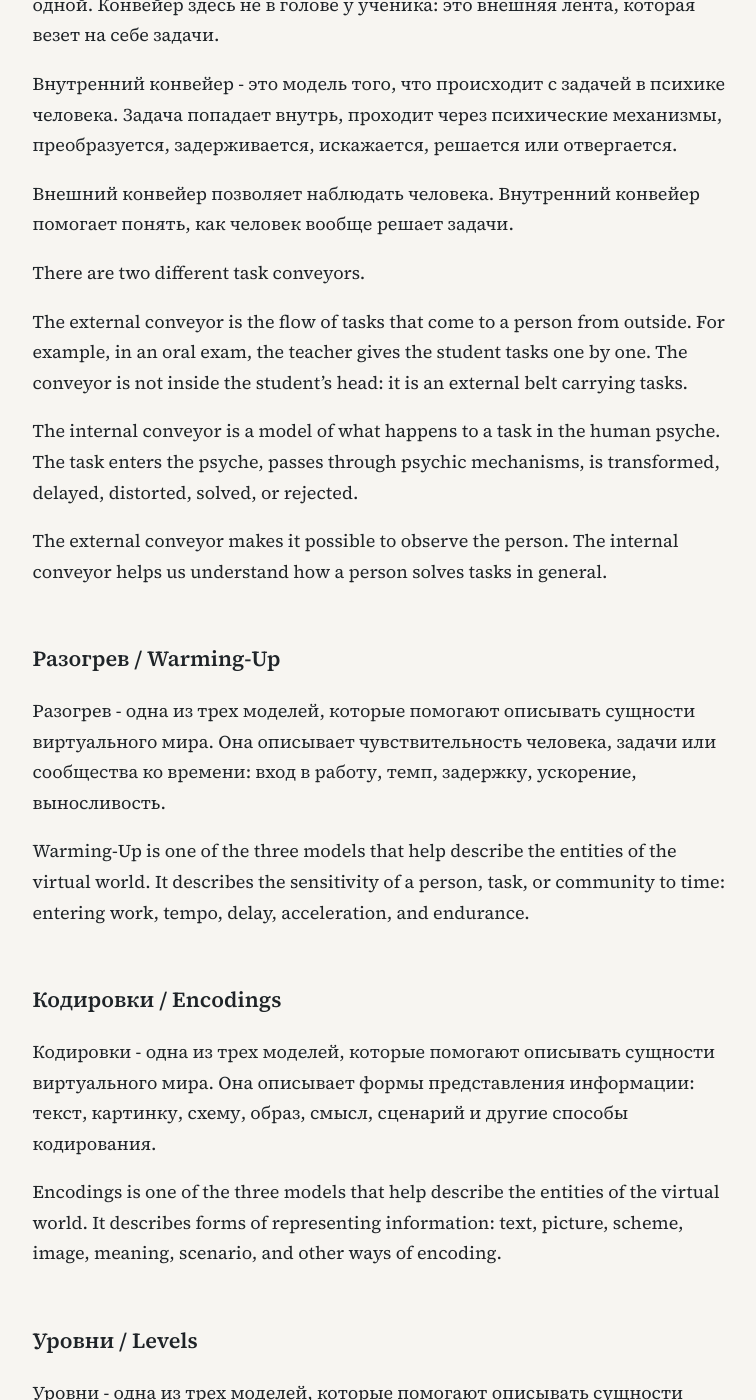
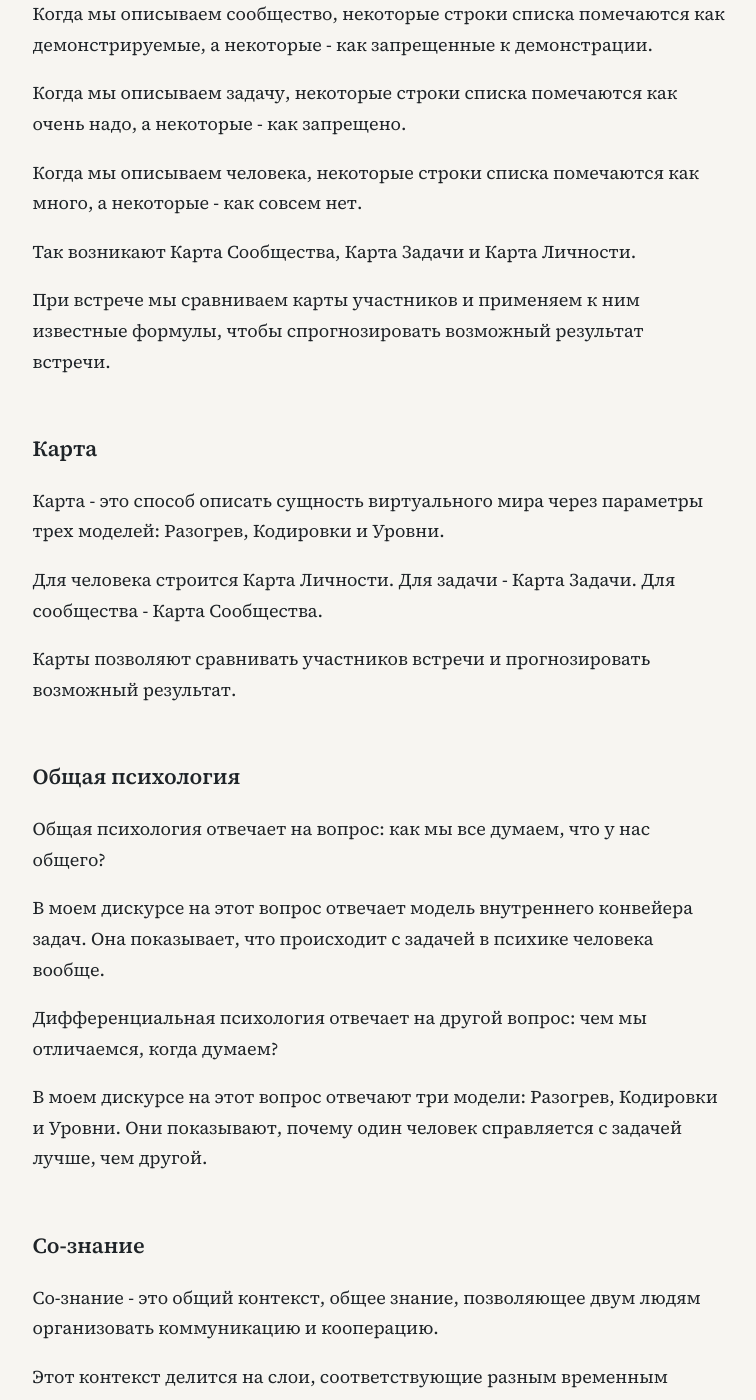
Before and after one commit to jfeldman777/books, a Jekyll site: the page built from 06_short_glossary_ru.md, in a window 1280 px wide and 1400 px high, scrolled down 3394 px. Shown: the whole window, without its empty margins (261-1017 px from the left). Built offline with Jekyll 4.4.1, drawn with Linux system fonts in a browser that asks for light colours; our own code applies the rules of GitHub Pages for plain Markdown files; some of the changed text lies outside the part shown.

Commit message:
навигация лучше

```diff
--- a/06_short_glossary.md
+++ b/06_short_glossary_ru.md
@@ -1,6 +1,6 @@
-# Краткий Словарь / Short Glossary
+# Краткий словарь
 
-## Виртуальный мир / Virtual World
+## Виртуальный мир
 
 В физике принято строить модели изучаемых объектов и экспериментировать с этими моделями. Модели бывают натурные и виртуальные.
 
@@ -10,15 +10,7 @@
 
 В моем дискурсе виртуальный мир - это модель реального мира, в которой представлены люди, задачи и сообщества.
 
-In physics, it is common to build models of the objects being studied and to experiment with these models. Models can be physical or virtual.
-
-For example, someone studying the flight of a cannonball can build a cannon and shoot small balls from it. This would be a physical model.
-
-But if he has a physics textbook, he can build a virtual model in a notebook: set the parameters of the shot, describe the terrain, and calculate where the cannonball will land.
-
-In my discourse, the virtual world is a model of the real world in which people, tasks, and communities are represented.
-
-## Мысленный эксперимент / Thought Experiment
+## Мысленный эксперимент
 
 С людьми проводить эксперименты затруднительно. Но в виртуальном мире мы можем мысленно проигрывать встречи человека, задачи и сообщества с другим человеком, другой задачей или другим сообществом.
 
@@ -26,41 +18,25 @@ In my discourse, the virtual world is a model of the real world in which people,
 
 Это и есть мысленный эксперимент в виртуальном мире.
 
-Experiments with people are difficult to conduct. But in the virtual world we can mentally play out encounters of a person, a task, or a community with another person, another task, or another community.
-
-For this, the initial parameter values must be set correctly. Then we can calculate or evaluate the possible results of the encounter.
-
-This is a thought experiment in the virtual world.
-
-## Человек / Person
+## Человек
 
 Человек - одна из трех основных сущностей виртуального мира. Он описывается параметрами, которые позволяют прогнозировать его встречи с задачами, другими людьми и сообществами.
 
-A person is one of the three main entities of the virtual world. A person is described by parameters that make it possible to predict encounters with tasks, other persons, and communities.
-
-## Задача / Task
+## Задача
 
 Задача - одна из трех основных сущностей виртуального мира. Она предъявляет требования к человеку или сообществу. По тому, справляется человек с задачей или нет, мы можем судить о его способностях.
 
-A task is one of the three main entities of the virtual world. It places demands on a person or a community. By observing whether a person copes with a task or not, we can judge his abilities.
-
-## Сообщество / Community
+## Сообщество
 
 Сообщество - одна из трех основных сущностей виртуального мира. У него есть свои правила, ожидания, границы и способы принимать “хороших” людей и исключать “плохих”.
 
-A community is one of the three main entities of the virtual world. It has its own rules, expectations, boundaries, and ways of enrolling “good” people and firing “bad” ones.
-
-## Встреча / Encounter
+## Встреча
 
 В виртуальном мире происходят встречи сущностей. Обычно мы рассматриваем встречи двух сущностей: человек встречает человека, задачу или сообщество; сообщество встречает задачу или другое сообщество.
 
 Возможны встречи трех, четырех и большего числа сущностей, но вероятность таких встреч ниже, а анализ сложнее. Поэтому сначала мы изучаем встречи по две сущности как наиболее важные и наиболее удобные для моделирования.
 
-In the virtual world, entities encounter one another. Usually, we consider encounters between two entities: a person encounters another person, a task, or a community; a community encounters a task or another community.
-
-Encounters between three, four, or more entities are also possible, but their probability is lower and their analysis is more complex. Therefore, we first study encounters between two entities as the most important and the most convenient for modeling.
-
-## Внешний и внутренний конвейер задач / External And Internal Task Conveyor
+## Внешний и внутренний конвейер задач
 
 Есть два разных конвейера задач.
 
@@ -70,31 +46,17 @@ Encounters between three, four, or more entities are also possible, but their pr
 
 Внешний конвейер позволяет наблюдать человека. Внутренний конвейер помогает понять, как человек вообще решает задачи.
 
-There are two different task conveyors.
-
-The external conveyor is the flow of tasks that come to a person from outside. For example, in an oral exam, the teacher gives the student tasks one by one. The conveyor is not inside the student’s head: it is an external belt carrying tasks.
-
-The internal conveyor is a model of what happens to a task in the human psyche. The task enters the psyche, passes through psychic mechanisms, is transformed, delayed, distorted, solved, or rejected.
-
-The external conveyor makes it possible to observe the person. The internal conveyor helps us understand how a person solves tasks in general.
-
-## Разогрев / Warming-Up
+## Разогрев
 
 Разогрев - одна из трех моделей, которые помогают описывать сущности виртуального мира. Она описывает чувствительность человека, задачи или сообщества ко времени: вход в работу, темп, задержку, ускорение, выносливость.
 
-Warming-Up is one of the three models that help describe the entities of the virtual world. It describes the sensitivity of a person, task, or community to time: entering work, tempo, delay, acceleration, and endurance.
-
-## Кодировки / Encodings
+## Кодировки
 
 Кодировки - одна из трех моделей, которые помогают описывать сущности виртуального мира. Она описывает формы представления информации: текст, картинку, схему, образ, смысл, сценарий и другие способы кодирования.
 
-Encodings is one of the three models that help describe the entities of the virtual world. It describes forms of representing information: text, picture, scheme, image, meaning, scenario, and other ways of encoding.
-
-## Уровни / Levels
+## Уровни
 
 Уровни - одна из трех моделей, которые помогают описывать сущности виртуального мира. Она описывает сложность задачи, человека или сообщества и позволяет понять, где задача слишком проста, где слишком сложна, а где соответствует возможностям участника.
-
-Levels is one of the three models that help describe the entities of the virtual world. It describes the complexity of a task, person, or community and makes it possible to understand where a task is too simple, too complex, or matched to the participant’s abilities.
 
 ## Разогрев / Кодировки / Уровни
 
@@ -112,23 +74,7 @@ Levels is one of the three models that help describe the entities of the virtual
 
 При встрече мы сравниваем карты участников и применяем к ним известные формулы, чтобы спрогнозировать возможный результат встречи.
 
-## Warming-Up / Encodings / Levels
-
-These are the three models that help us describe the entities of the virtual world: the person, the task, and the community.
-
-Each model has its own list of parameters. When we combine the three lists, we get an empty grid - a general blank map.
-
-When we describe a community, some rows of the list are marked as demonstrated, and some as forbidden to demonstrate.
-
-When we describe a task, some rows of the list are marked as strongly required, and some as forbidden.
-
-When we describe a person, some rows of the list are marked as a lot, and some as completely absent.
-
-This gives us the Community Map, the Task Map, and the Personality Map.
-
-When an encounter takes place, we compare the maps of the participants and apply known formulas to them in order to predict the possible result of the encounter.
-
-## Карта / Map
+## Карта
 
 Карта - это способ описать сущность виртуального мира через параметры трех моделей: Разогрев, Кодировки и Уровни.
 
@@ -136,13 +82,7 @@ When an encounter takes place, we compare the maps of the participants and apply
 
 Карты позволяют сравнивать участников встречи и прогнозировать возможный результат.
 
-A map is a way to describe an entity of the virtual world through the parameters of three models: Warming-Up, Encodings, and Levels.
-
-For a person, we build a Personality Map. For a task, a Task Map. For a community, a Community Map.
-
-Maps allow us to compare the participants of an encounter and predict the possible result.
-
-## Общая психология / Дифференциальная психология
+## Общая психология
 
 Общая психология отвечает на вопрос: как мы все думаем, что у нас общего?
 
@@ -152,20 +92,8 @@ Maps allow us to compare the participants of an encounter and predict the possib
 
 В моем дискурсе на этот вопрос отвечают три модели: Разогрев, Кодировки и Уровни. Они показывают, почему один человек справляется с задачей лучше, чем другой.
 
-General psychology answers the question: how do we all think, and what do we have in common?
-
-In my discourse, this question is answered by the model of the internal task conveyor. It shows what happens to a task in the human psyche in general.
-
-Differential psychology answers a different question: how do we differ when we think?
-
-In my discourse, this question is answered by three models: Warming-Up, Encodings, and Levels. They show why one person solves a task better than another.
-
-## Со-знание / Co-knowledge
+## Со-знание
 
 Со-знание - это общий контекст, общее знание, позволяющее двум людям организовать коммуникацию и кооперацию.
 
 Этот контекст делится на слои, соответствующие разным временным горизонтам и разным слоям бытия.
-
-Co-knowledge is a shared context, shared knowledge that allows two people to organize communication and cooperation.
-
-This context is divided into layers corresponding to different time horizons and different layers of being.
```
Also changed, not shown: 02_start_here_en.md (+6 -8 lines), 02_start_here_ru.md (+6 -8 lines), 04_three_main_lines_en.md (+1 -1 lines), 04_three_main_lines_ru.md (+1 -1 lines), 06_short_glossary_en.md (added, +99 -0 lines), README.md.
